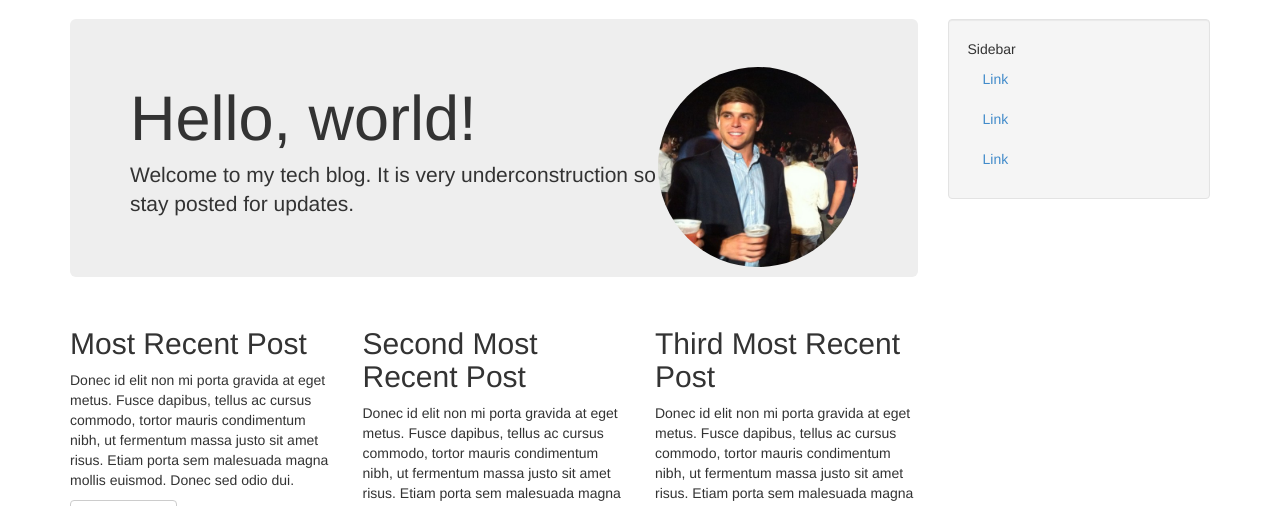
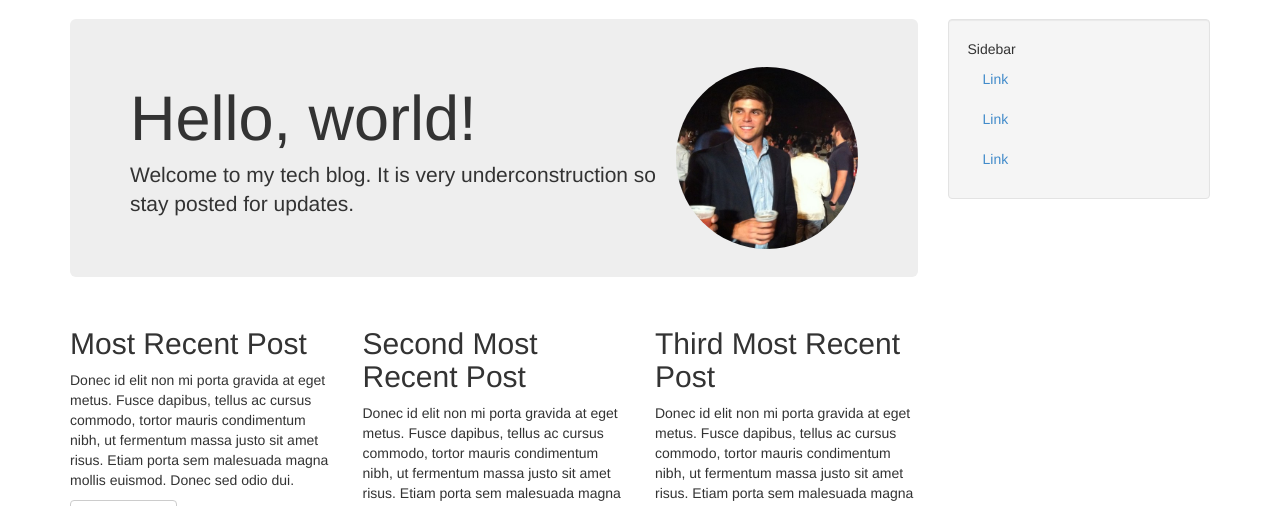
Before and after one commit to marcusmolchany/blog_php, a PHP site: page /index.php in a window 1280 px wide. Shown: the part 51-557 px from the top of the page. Run offline with PHP 8.4, Linux system fonts and the light colour scheme; data that the repository does not hold is empty.

Commit message:
fixed css issue with image (Issue #3 by jadekler)

```diff
--- a/css/custom.css
+++ b/css/custom.css
@@ -5,6 +5,6 @@ img {
 }
 
 #profile {
-  height: 200px;
-  width: 200px;
+  height: auto;
+  width: 25%;
 }
```
